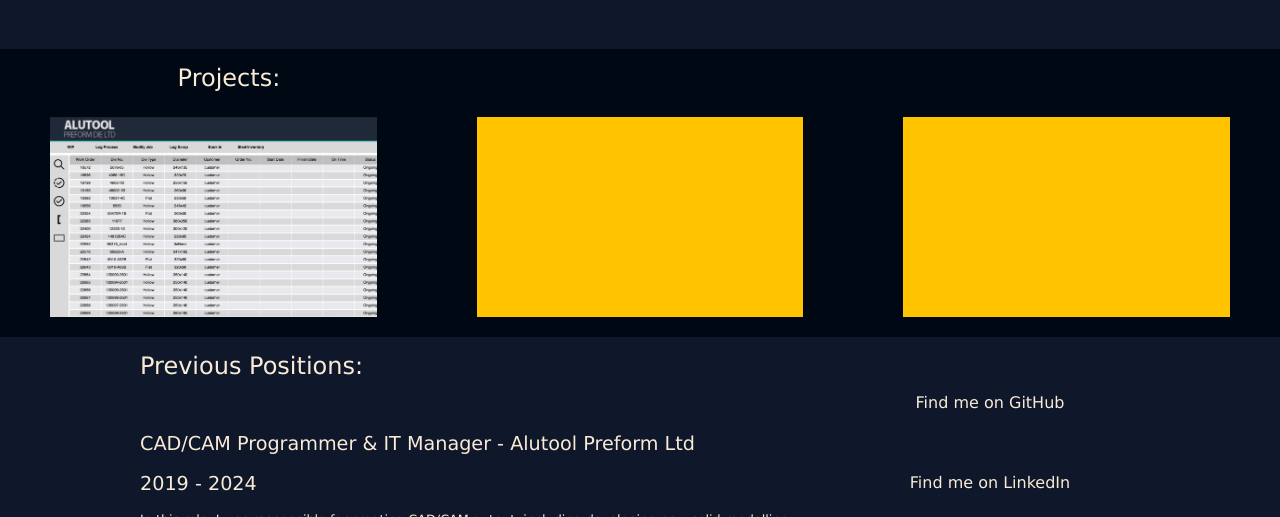
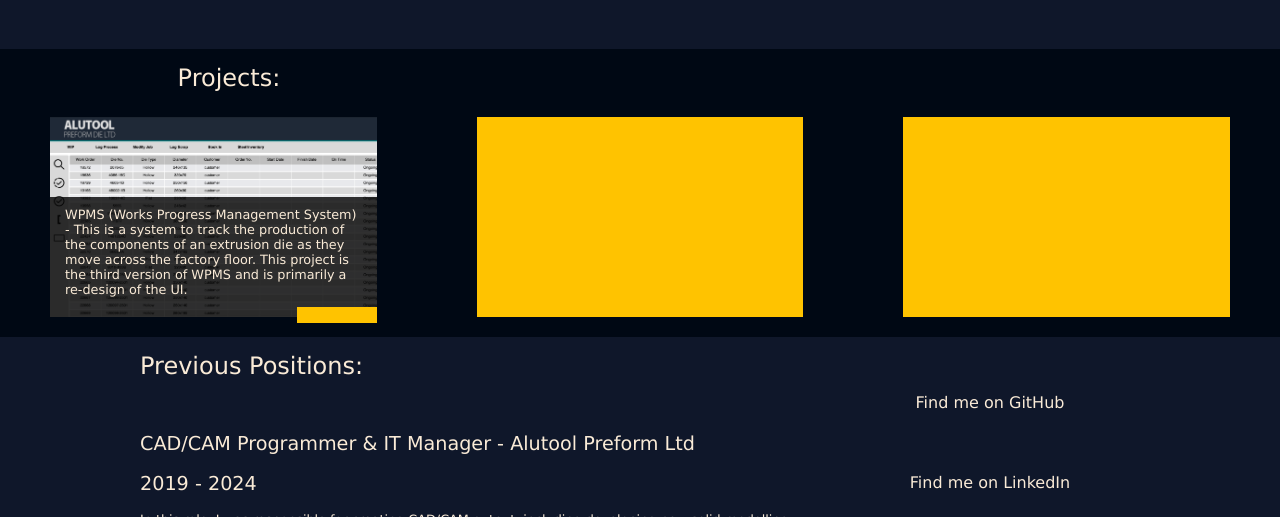
Before and after one commit to jetmdl/Portfolio, a website built with webpack: page src/index.html in a window 1280 px wide. Shown: the part 636-1153 px from the top of the page. Built offline with nearby package versions, Linux system fonts and the light colour scheme.

Commit message:
added button to project descriptions

```diff
--- a/src/createTemplate.js
+++ b/src/createTemplate.js
@@ -289,8 +289,24 @@ export default function createTemplate(){
                 const descriptionOneContainer = document.createElement('div');
                 descriptionOneContainer.id = 'descriptionOneContainer';
                 descriptionOneContainer.className = 'descriptionContainer';
-                descriptionOneContainer.innerHTML = WPMSblurb;
+                // descriptionOneContainer.innerHTML = WPMSblurb;
                 document.querySelector('#projectOneContainer').appendChild(descriptionOneContainer);
+
+                    const descriptionOneText = document.createElement('p');
+                    descriptionOneText.id = 'descriptionOneText';
+                    descriptionOneText.className = 'descriptionText';
+                    descriptionOneText.innerHTML = WPMSblurb;
+                    document.querySelector('#descriptionOneContainer').appendChild(descriptionOneText);
+
+                const projectOneButtonContainer = document.createElement('div');
+                projectOneButtonContainer.id = 'projectOneButtonContainer';
+                projectOneButtonContainer.className = 'projectButtonContainer';
+                document.querySelector('#descriptionOneContainer').appendChild(projectOneButtonContainer);
+
+                    const projectOneButton = document.createElement('div');
+                    projectOneButton.id = 'projectOneButton';
+                    projectOneButton.className = 'projectButton';
+                    document.querySelector('#projectOneButtonContainer').appendChild(projectOneButton);
 
             const projectTwoContainer = document.createElement('div');
             projectTwoContainer.id = 'projectTwoContainer';
--- a/src/style.css
+++ b/src/style.css
@@ -369,10 +369,37 @@ p {
     font-family: Verdana, Geneva, Tahoma, sans-serif;
     font-size: 1rem;
     color: antiquewhite;
-    padding: 10px;
+    display: flex;
+    flex-direction: column;
+    align-items: right;
+    justify-content: end;
+    /* padding: 10px; */
 }
+ .descriptionText {
+    font-family: Verdana, Geneva, Tahoma, sans-serif;
+    font-size: 0.8rem;
+    margin-left: 15px;
+    margin-right: 15px;
+    margin-top: 10px;
+    margin-bottom: 10px;
+ }
+
+ .projectButtonContainer {
+    height: 1rem;
+    width: 100%;
+    display: flex;
+    align-items: center;
+    justify-content: right;
+ }
+
  #descriptionOneContainer {
-    display: none;
+    display: block;
+ }
+
+ #projectOneButton {
+    background-color: #ffc300;
+    width: 80px;
+    height: 100%;
  }
 
  #descriptionTwoContainer {
```
